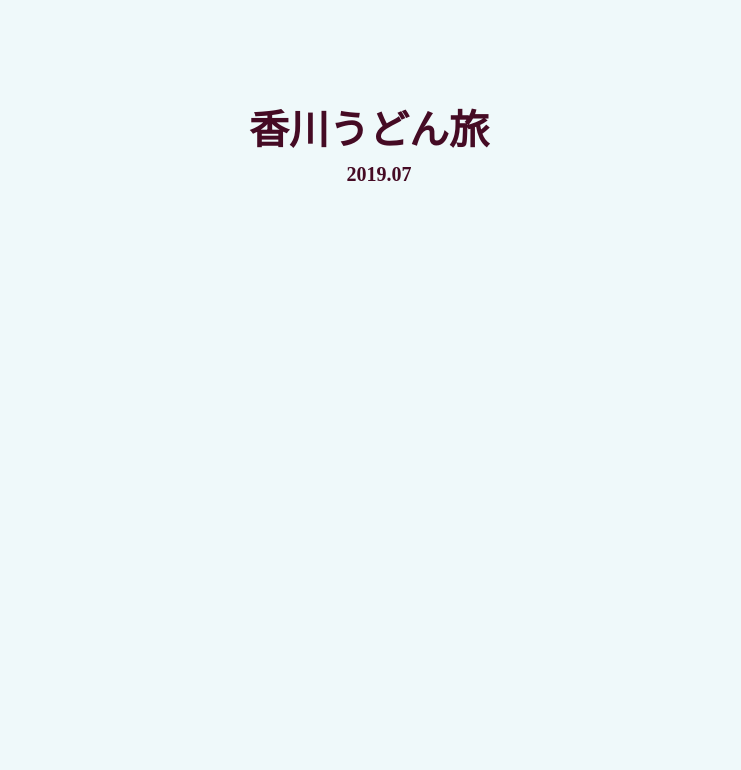
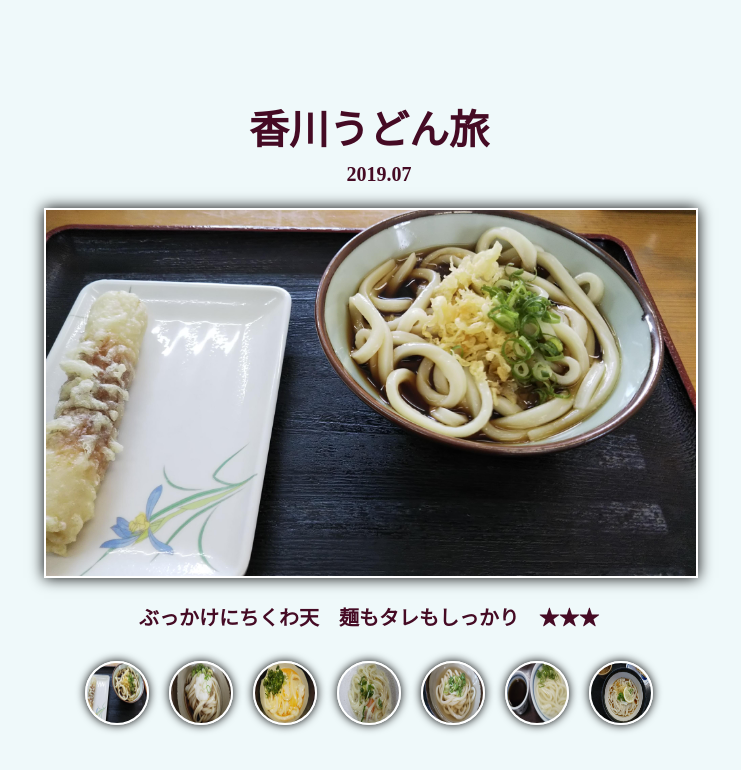
Before and after one commit to yokox2i/Shikoku.github.io, a plain HTML site: page index.html in a window 1280 px wide. Shown: the whole page, without its empty margins (271-1012 px from the left). Drawn offline with Linux system fonts and the light colour scheme.

Commit message:
Update index.html

```diff
--- a/index.html
+++ b/index.html
@@ -32,7 +32,7 @@
   </div>
 -->
 
-  <script src="app/app.js"></script>
+  <script src="js/app.js"></script>
 
 
 
```
